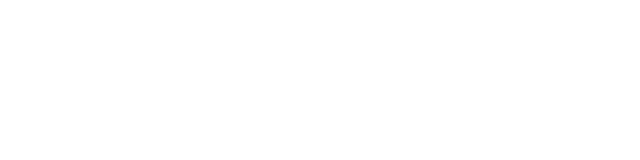
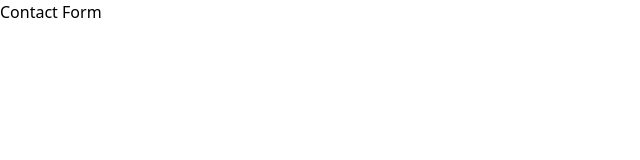
Before and after one commit to yuran-nhassengo/students, a React (Vite) app: page /contact-form in a window 1280 px wide. Shown: the top 160 px of the page, without its empty margins (0-640 px from the left). Built offline with nearby package versions, Linux system fonts and the light colour scheme.

Commit message:
Configurando rotas

```diff
--- a/package.json
+++ b/package.json
@@ -11,7 +11,8 @@
   },
   "dependencies": {
     "react": "^18.3.1",
-    "react-dom": "^18.3.1"
+    "react-dom": "^18.3.1",
+    "react-router-dom": "^6.24.1"
   },
   "devDependencies": {
     "@types/react": "^18.3.3",
--- a/src/App.jsx
+++ b/src/App.jsx
@@ -1,12 +1,14 @@
 
+import { RouterProvider } from 'react-router-dom'
 import './App.css'
+import { route } from './routes'
 
 function App() {
 
 
   return (
     <>
-
+     <RouterProvider router={route}/>
     </>
   )
 }
--- /dev/null
+++ b/src/pages/contact-form.jsx
@@ -0,0 +1,9 @@
+import React from 'react'
+
+export const ContactForm = () => {
+  return (
+    <div>
+        Contact Form
+    </div>
+  )
+}
--- /dev/null
+++ b/src/pages/error-page.jsx
@@ -0,0 +1,9 @@
+import React from 'react'
+
+export const ErrorPage = () => {
+  return (
+    <div>
+      404
+    </div>
+  )
+}
--- /dev/null
+++ b/src/pages/student-list-page.jsx
@@ -0,0 +1,9 @@
+import React from 'react'
+
+export const StudentListPage = () => {
+  return (
+    <div>
+
+    </div>
+  )
+}
--- /dev/null
+++ b/src/routes.jsx
@@ -0,0 +1,22 @@
+import { createBrowserRouter } from "react-router-dom";
+
+import {Home} from './pages/home'
+import { ErrorPage } from "./pages/error-page";
+import { StudentListPage } from "./pages/student-list-page";
+import { ContactForm } from "./pages/contact-form";
+
+export const route = createBrowserRouter([
+    {
+        path:'/',
+        element:<Home/>,
+        errorElement:<ErrorPage/>,
+    },
+    {
+        path:'/student-list-page',
+        element: <StudentListPage/>,
+    },
+    {
+        path:'/contact-form',
+        element:<ContactForm/>,
+    }
+])
```
Also changed, not shown: src/pages/student-profile-page.jsx (added, +9 -0 lines), src/pages/ContactForm.jsx (deleted), src/pages/studentListPage.jsx (deleted), src/pages/studentProfilePage.jsx (deleted), 1 other file (tests, documents, lock files or other folders).
